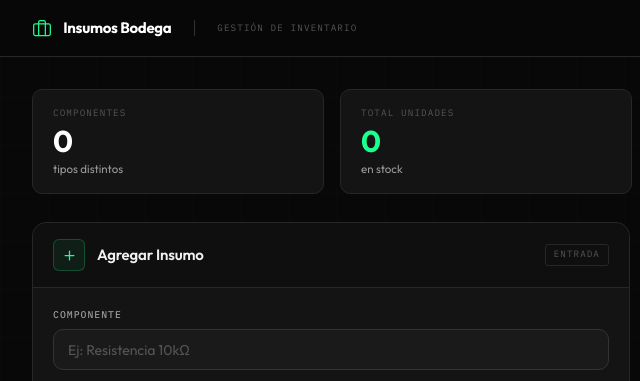
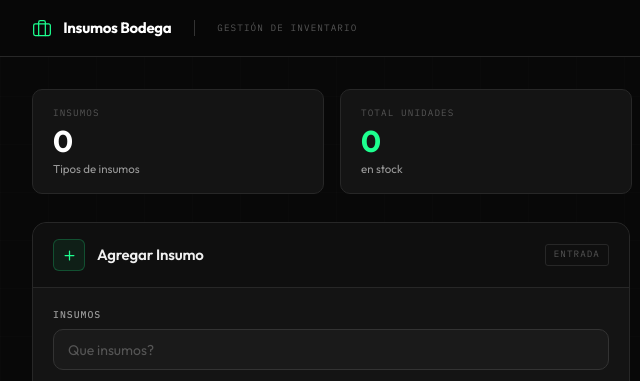
Before and after one commit to Corleone-Shop/insumos, a plain HTML site: page dashboard.html in a window 1280 px wide. Shown: the top 381 px of the page, 0-640 px from the left. Drawn offline with nearby package versions, Linux system fonts and the light colour scheme; sample sign-in values are in the browser's storage.

Commit message:
Update dashboard.html

```diff
--- a/dashboard.html
+++ b/dashboard.html
@@ -53,9 +53,9 @@
   <!-- STATS -->
   <div class="stats-row">
     <div class="stat-card">
-      <div class="stat-label">Componentes</div>
+      <div class="stat-label">Insumos</div>
       <div class="stat-value" id="statTotal">0</div>
-      <div class="stat-sub">tipos distintos</div>
+      <div class="stat-sub">Tipos de insumos</div>
     </div>
     <div class="stat-card stat-accent-green">
       <div class="stat-label">Total unidades</div>
@@ -90,8 +90,8 @@
       </div>
       <div class="card-body">
         <div class="field">
-          <label for="nombre">Componente</label>
-          <input id="nombre" type="text" placeholder="Ej: Resistencia 10kΩ">
+          <label for="nombre">Insumos</label>
+          <input id="nombre" type="text" placeholder="Que insumos?">
         </div>
         <div class="field">
           <label for="cantidad">Cantidad</label>
```
